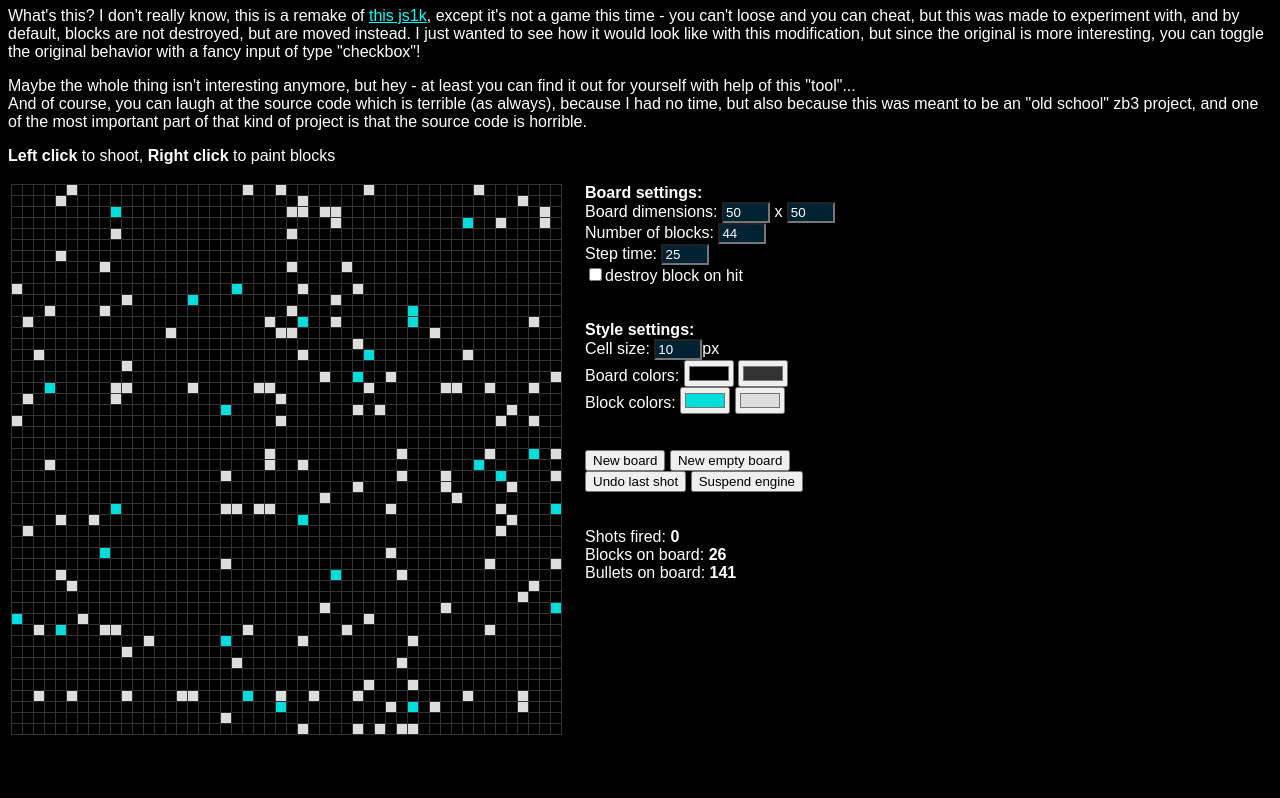
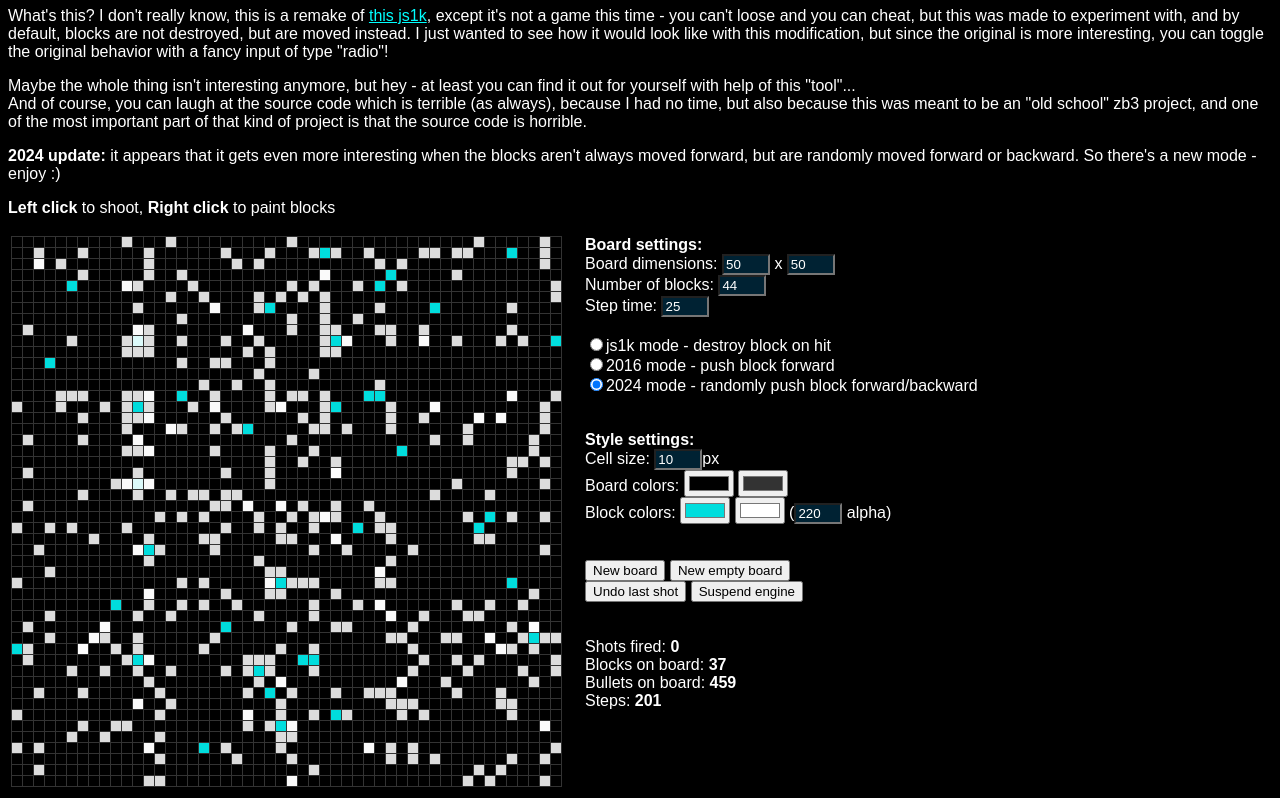
Before and after one commit to zb3/zb3.github.io, a plain HTML site: page projects/bullets2016.html in a window 1280 px wide. Shown: the part 73-871 px from the top of the page. Before the commit the page ends 819 px from the top, so only its background shows below. Drawn offline with Linux system fonts and the light colour scheme.

Commit message:
bullets2024

```diff
--- a/projects/bullets2016.html
+++ b/projects/bullets2016.html
@@ -42,9 +42,10 @@ a
  position: absolute;
 }
 </style>
-<h1>Bullets 2016</h1>
-<p>What's this? I don't really know, this is a remake of <a href="http://js1k.com/2014-dragons/demo/1777">this js1k</a>, except it's not a game this time - you can't loose and you can cheat, but this was made to experiment with, and by default, blocks are not destroyed, but are moved instead. I just wanted to see how it would look like with this modification, but since the original is more interesting, you can toggle the original behavior with a fancy input of type "checkbox"!</p>
+<h1>Bullets <span style="text-decoration: line-through; color: #aaa;">2016</span> 2024</h1>
+<p>What's this? I don't really know, this is a remake of <a href="http://js1k.com/2014-dragons/demo/1777">this js1k</a>, except it's not a game this time - you can't loose and you can cheat, but this was made to experiment with, and by default, blocks are not destroyed, but are moved instead. I just wanted to see how it would look like with this modification, but since the original is more interesting, you can toggle the original behavior with a fancy input of type "radio"!</p>
 <p>Maybe the whole thing isn't interesting anymore, but hey - at least you can find it out for yourself with help of this "tool"...<br>And of course, you can laugh at the source code which is terrible (as always), because I had no time, but also because this was meant to be an "old school" zb3 project, and one of the most important part of that kind of project is that the source code is horrible.</p>
+<p><b>2024 update:</b> it appears that it gets even more interesting when the blocks aren't always moved forward, but are randomly moved forward or backward. So there's a new mode - enjoy :)
 <p><b>Left click</b> to shoot, <b>Right click</b> to paint blocks</p>
 <table id="t16-layout">
 <tr>
@@ -60,12 +61,16 @@ Board dimensions: <input type=number min=5 id="t16-x" value=50 onchange="readSet
  <input type=number min=5 id="t16-y" value=50 onchange="readSettings()"><br>
 Number of blocks: <input type=number id="t16-initblocks" min=0 value=44 onchange="readSettings()"><br>
 Step time: <input type=number id="t16-steptime" min=4 value=25 onchange="readSettings()"><br>
-<label><input type=checkbox id="t16-destroy" onchange="readSettings()">destroy block on hit</label><br>
+<br>
+<label><input type=radio name="t16-mode" onchange="readSettings()">js1k mode - destroy block on hit</label><br>
+<label><input type=radio name="t16-mode" onchange="readSettings()">2016 mode - push block forward</label><br>
+<label><input type=radio name="t16-mode" onchange="readSettings()" checked>2024 mode - randomly push block forward/backward</label><br>
+
 <br><br>
 <b>Style settings:</b><br>
 Cell size: <input type=number min=1 id="t16-blocksize" value=10 onchange="updateBaseStyle()">px <br>
 Board colors: <input type=color id="t16-bgcolor" value="#000000" onchange="updateBaseStyle()"> <input type=color id="t16-bordercolor" value="#333333" onchange="updateBaseStyle()"><br>
-Block colors: <input type=color id="t16-blockcolor" value="#00dddd" onchange="updateStyle()"> <input type=color id="t16-bulletcolor" value="#dddddd" onchange="updateStyle()"><br>
+Block colors: <input type=color id="t16-blockcolor" value="#00dddd" onchange="updateStyle()"> <input type=color id="t16-bulletcolor" value="#ffffff" onchange="updateStyle()"> (<input type=number min=1 max=255 step=1 id="t16-bulletalpha" value="220" onchange="updateStyle()"> alpha)<br>
 <br><br>
 <button onclick="newGame();">New board</button> <button onclick="newGame(false);">New empty board</button><br>
 <button onclick="undoShot();">Undo last shot</button> <button id="t16-suspend" onclick="suspendGame();">Suspend engine</button>
@@ -73,7 +78,8 @@ Block colors: <input type=color id="t16-blockcolor" value="#00dddd" onchange="up
 <br><br><br>
 Shots fired: <b id="t16-shotsfired">0</b><br>
 Blocks on board: <b id="t16-blocksonboard">0</b><br>
-Bullets on board: <b id="t16-bulletsonboard">0</b>
+Bullets on board: <b id="t16-bulletsonboard">0</b><br>
+Steps: <b id="t16-steps">0</b>
 
 </table>
 
@@ -108,6 +114,12 @@ function aarr(n, d, od, s, os)
 {
  for(var t=0;t<n;t++)
  d[od+t] += s[os+t];
+}
+
+function saarr(n, d, od, s, os)
+{
+ for(var t=0;t<n;t++)
+ d[od+t] -= s[os+t];
 }
 
 function carr(g, coord)
@@ -180,12 +192,12 @@ function fillBoard(g, items)
  }
 }
 
-function fireBullet(g, carr, destroy)
+function fireBullet(g, carr, mode)
 {
  if (!legalPosition(g, carr)) return false;
 
  var c = coord(g, carr);
- if (!destroy && g.board[c]) return false;
+ if (mode>0 && g.board[c]) return false;
 
  for(var t=0,tmp;t<directions.length;t++)
  {
@@ -213,7 +225,7 @@ function putBlock(g, coord, clear)
  }
 }
 
-function stepBullets(g)
+function stepBullets(g, mode)
 {
  for(var t=0;t<g.bullets.length;t++)
  {
@@ -230,7 +242,13 @@ function stepBullets(g)
   {
    //add bullet velocity to block velocity
    g.board[c][0] = 1;
-   aarr(g.n, g.board[c], 1, g.bullets[t], g.n);
+
+   if (mode !== 2 || Math.random()<0.5) {
+     aarr(g.n, g.board[c], 1, g.bullets[t], g.n);
+   } else {
+     saarr(g.n, g.board[c], 1, g.bullets[t], g.n);
+   }
+
 
    g.bullets.splice(t--, 1);
    continue;
@@ -238,7 +256,7 @@ function stepBullets(g)
  }
 }
 
-function stepBoard(g, destroy)
+function stepBoard(g, mode)
 {
  for(var c=0;c<g.totalsize;c++)
  {
@@ -248,7 +266,7 @@ function stepBoard(g, destroy)
 
    var pos = carr(g, c);
 
-   if (destroy)
+   if (mode == 0)
    {
     putBlock(g, c, true);
     fireBullet(g, pos, true);
@@ -313,14 +331,15 @@ document.body.appendChild(t16Style);
 
 var inProgress = false, suspended = false, stepTimeout;
 var shotsFired = 0;
+var totalSteps = 0;
 var gameStack = [];
 
-var destroy = false;
+var mode = 2;
 var initBlocks = 44;
 var x, y; x=y=50;
 var stepTime = 25;
 var size = 10, borderSize = 1;
-var bgcolor, bordercolor, blockcolor, bulletcolor;
+var bgcolor, bordercolor, blockcolor, bulletcolor, bulletalpha;
 
 function initTable(x, y)
 {
@@ -363,7 +382,7 @@ function paintCanvas(g)
    fillCanvasRect(ctx, x, y);
   }
  }
- ctx.fillStyle=bulletcolor;
+ ctx.fillStyle=bulletcolor+bulletalpha;
  for(var t=0;t<g.bullets.length;t++)
  {
   fillCanvasRect(ctx, g.bullets[t][0], g.bullets[t][1]);
@@ -375,6 +394,7 @@ function printStats()
  document.getElementById('t16-shotsfired').textContent = shotsFired;
  document.getElementById('t16-blocksonboard').textContent = game.blocks;
  document.getElementById('t16-bulletsonboard').textContent = game.bullets.length;
+ document.getElementById('t16-steps').textContent = totalSteps;
 }
 
 function paint()
@@ -389,7 +409,7 @@ function shoot(e)
  var x = cell.cellIndex, y = cell.parentNode.rowIndex;
 
  var gameClone = JSON.parse(JSON.stringify(game));
- if (fireBullet(game, [x, y], destroy))
+ if (fireBullet(game, [x, y], mode))
  {
   gameStack.push(gameClone);
   shotsFired++;
@@ -445,8 +465,10 @@ function gameStep()
  inProgress = true;
  if (!suspended)
  {
-  stepBullets(game);
-  stepBoard(game, destroy);
+  if (game.bullets.length)
+  totalSteps += 1;
+  stepBullets(game, mode);
+  stepBoard(game, mode);
  }
  paint();
 
@@ -506,13 +528,21 @@ function readSettings()
  y = parseInt(document.getElementById('t16-y').value);
  initBlocks = parseInt(document.getElementById('t16-initblocks').value);
  stepTime = parseInt(document.getElementById('t16-steptime').value);
- destroy = document.getElementById('t16-destroy').checked;
+
+ var modeInputs = document.getElementsByName('t16-mode');
+ for (var t=0; t<3; t++) {
+   if (modeInputs[t].checked) {
+      mode = t;
+      break;
+   }
+ }
 }
 
 function updateStyle()
 {
  blockcolor = document.getElementById('t16-blockcolor').value;
  bulletcolor = document.getElementById('t16-bulletcolor').value;
+ bulletalpha = (256 + (document.getElementById('t16-bulletalpha').value|0)).toString(16).substring(1, 3);
 }
 
 function readBaseStyle()
@@ -540,6 +570,7 @@ function newGame(fill)
  fill = true;
 
  shotsFired = 0;
+ totalSteps = 0;
  initGame(game, [x, y]);
  initRenderer();
  initTable(x, y);
```
Also changed, not shown: projects.html (+2 -2 lines).
